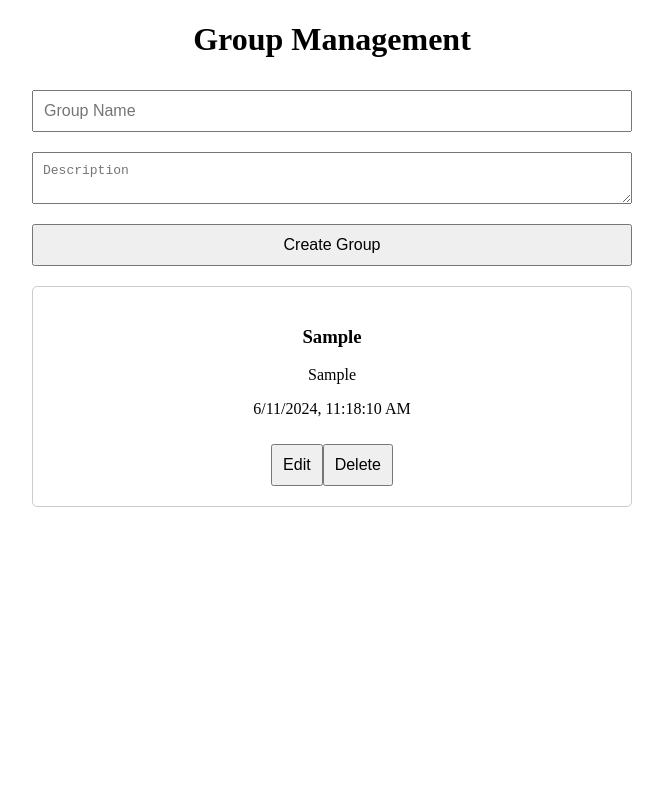
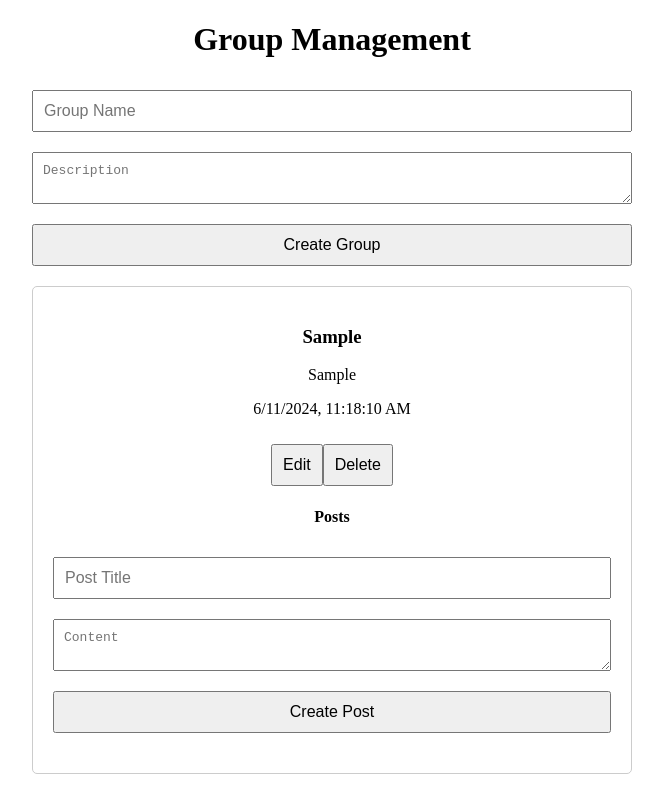
Before and after one commit to C9-nassarahmad/group-management-1, a React (Create React App) app: page / in a window 1280 px wide. Both pictures are taken after typing "Sample", "Sample" into the empty fields and a click on the button "Create Group". Shown: the whole page, without its empty margins (308-971 px from the left). Built offline with nearby package versions, Linux system fonts and the light colour scheme.

Commit message:
update on grouplist and mix it with post

```diff
--- a/src/components/GroupList.js
+++ b/src/components/GroupList.js
@@ -1,6 +1,8 @@
 import React from 'react';
+import PostForm from './PostForm';
+import PostList from './PostList';
 
-const GroupList = ({ groups, deleteGroup, editGroup }) => {
+const GroupList = ({ groups, deleteGroup, editGroup, addPost }) => {
   return (
     <div>
       {groups.map(group => (
@@ -10,6 +12,9 @@ const GroupList = ({ groups, deleteGroup, editGroup }) => {
           <p>{new Date(group.createdAt).toLocaleString()}</p>
           <button onClick={() => editGroup(group)}>Edit</button>
           <button onClick={() => deleteGroup(group.id)}>Delete</button>
+          <h4>Posts</h4>
+          <PostForm addPost={(post) => addPost(group.id, post)} />
+          <PostList posts={group.posts} />
         </div>
       ))}
     </div>
```
